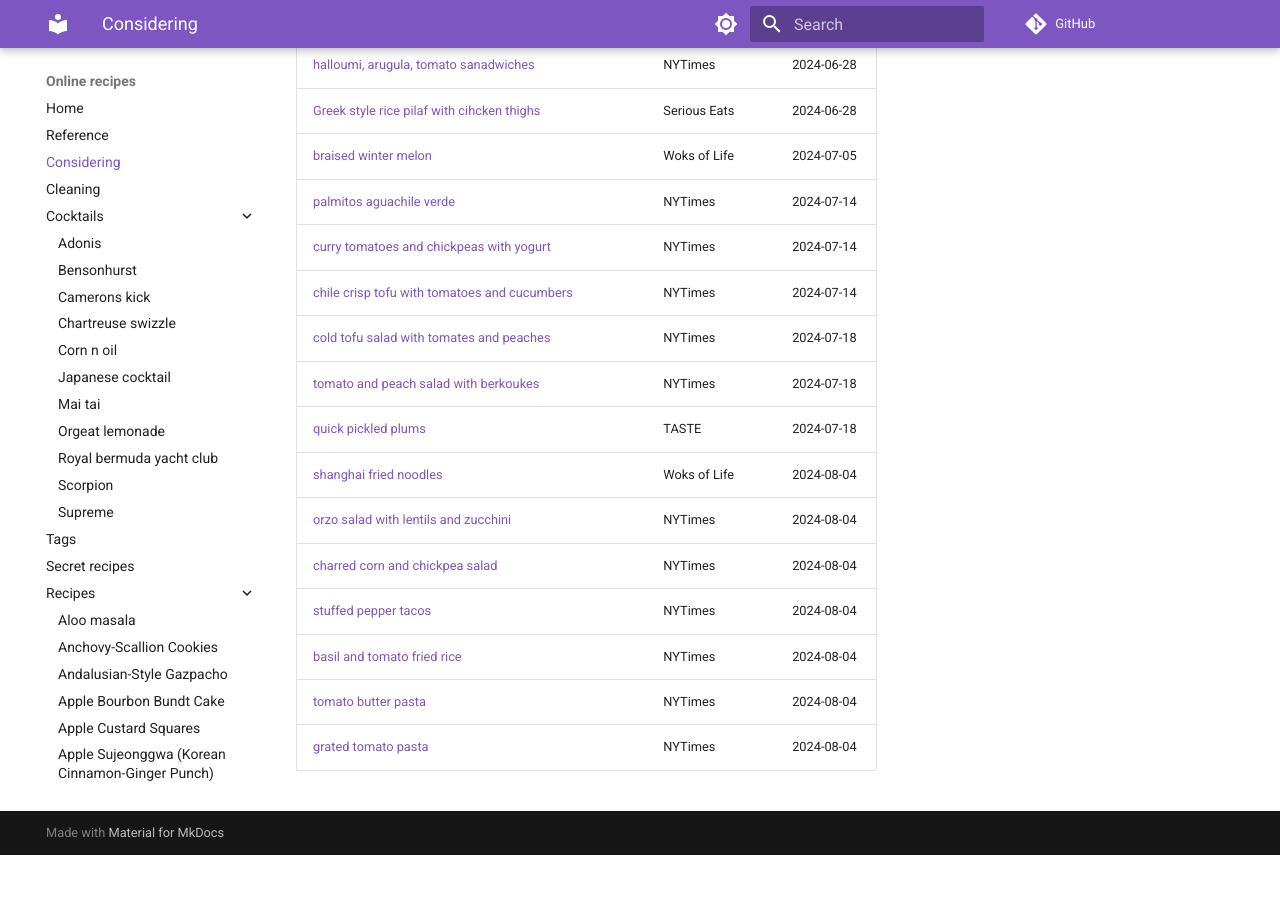
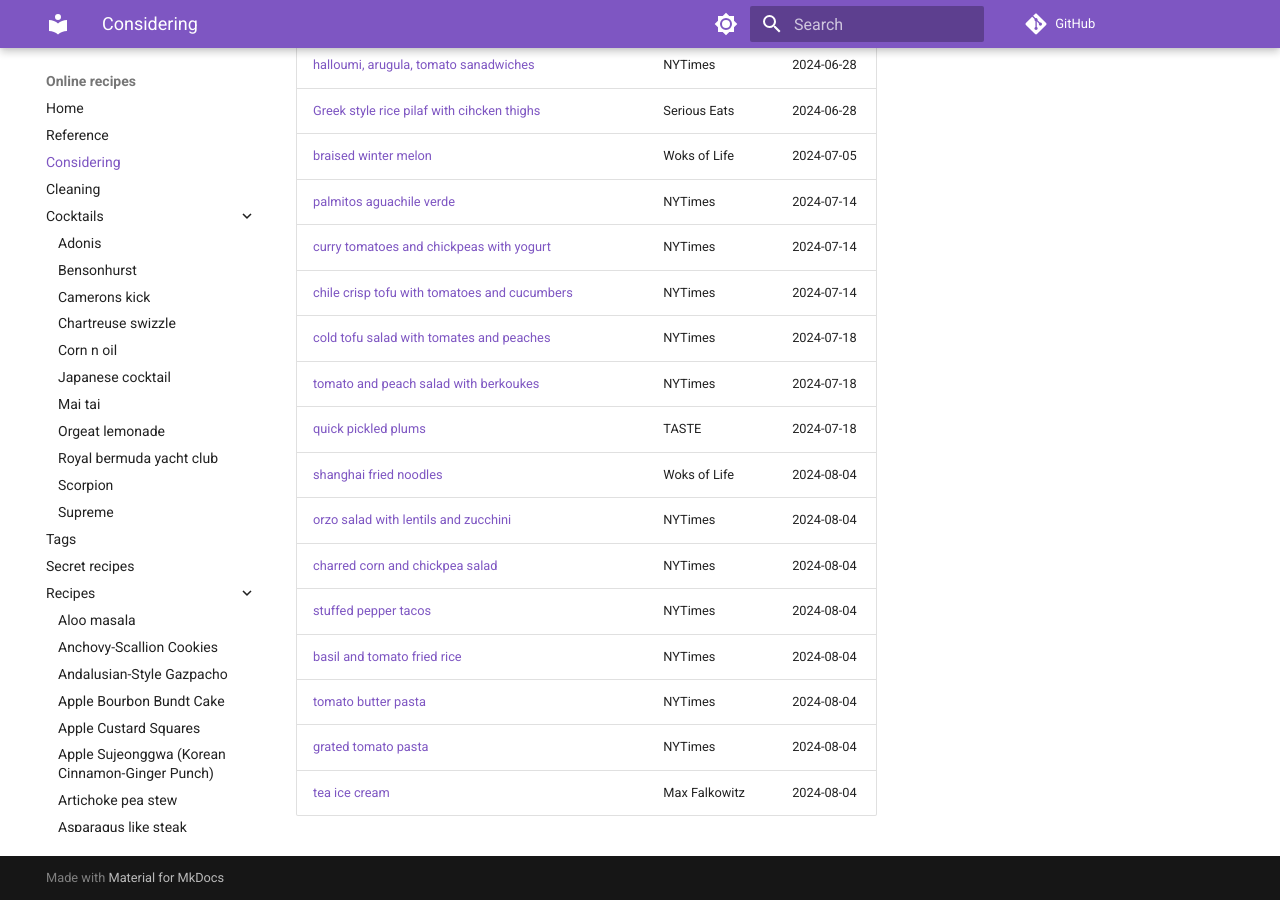
Before and after one commit to billbrod/recipes, an MkDocs documentation site: the page built from docs/considering.md, in a window 1280 px wide and 900 px high, scrolled down 4002 px. Built offline with MkDocs 1.6.1 and Material for MkDocs 9.7.7, drawn with Linux system fonts in a browser that asks for light colours; comment, search, counter and statistics services are not loaded; before the commit the page ends 4857 px from its top, so only the background shows below that.

Commit message:
updates considering

```diff
--- a/docs/considering.md
+++ b/docs/considering.md
@@ -98,7 +98,8 @@
 | [shanghai fried noodles](https://thewoksoflife.com/shanghai-fried-noodles/)                                                                                      | Woks of Life    | 2024-08-04                       |
 | [orzo salad with lentils and zucchini](https://cooking.nytimes.com/recipes/1023338-orzo-salad-with-lentils-and-zucchini)                                         | NYTimes         | 2024-08-04                       |
 | [charred corn and chickpea salad](https://cooking.nytimes.com/recipes/1025674-charred-corn-and-chickpea-salad-with-lime-crema)                                   | NYTimes         | 2024-08-04                       |
-| [stuffed pepper tacos](https://cooking.nytimes.com/recipes/1025572-stuffed-pepper-tacos)                                   | NYTimes         | 2024-08-04                       |
-| [basil and tomato fried rice](https://cooking.nytimes.com/recipes/1023380-basil-and-tomato-fried-rice)                                   | NYTimes         | 2024-08-04                       |
-| [tomato butter pasta](https://cooking.nytimes.com/recipes/1022464-tomato-butter-pasta)                                   | NYTimes         | 2024-08-04                       |
-| [grated tomato pasta](https://cooking.nytimes.com/recipes/1024307-grated-tomato-pasta)                                   | NYTimes         | 2024-08-04                       |
+| [stuffed pepper tacos](https://cooking.nytimes.com/recipes/1025572-stuffed-pepper-tacos)                                                                         | NYTimes         | 2024-08-04                       |
+| [basil and tomato fried rice](https://cooking.nytimes.com/recipes/1023380-basil-and-tomato-fried-rice)                                                           | NYTimes         | 2024-08-04                       |
+| [tomato butter pasta](https://cooking.nytimes.com/recipes/1022464-tomato-butter-pasta)                                                                           | NYTimes         | 2024-08-04                       |
+| [grated tomato pasta](https://cooking.nytimes.com/recipes/1024307-grated-tomato-pasta)                                                                           | NYTimes         | 2024-08-04                       |
+| [tea ice cream](https://leafhopper.substack.com/p/tea-ice-cream)                                                                                                 | Max Falkowitz   | 2024-08-04                                 |
```
